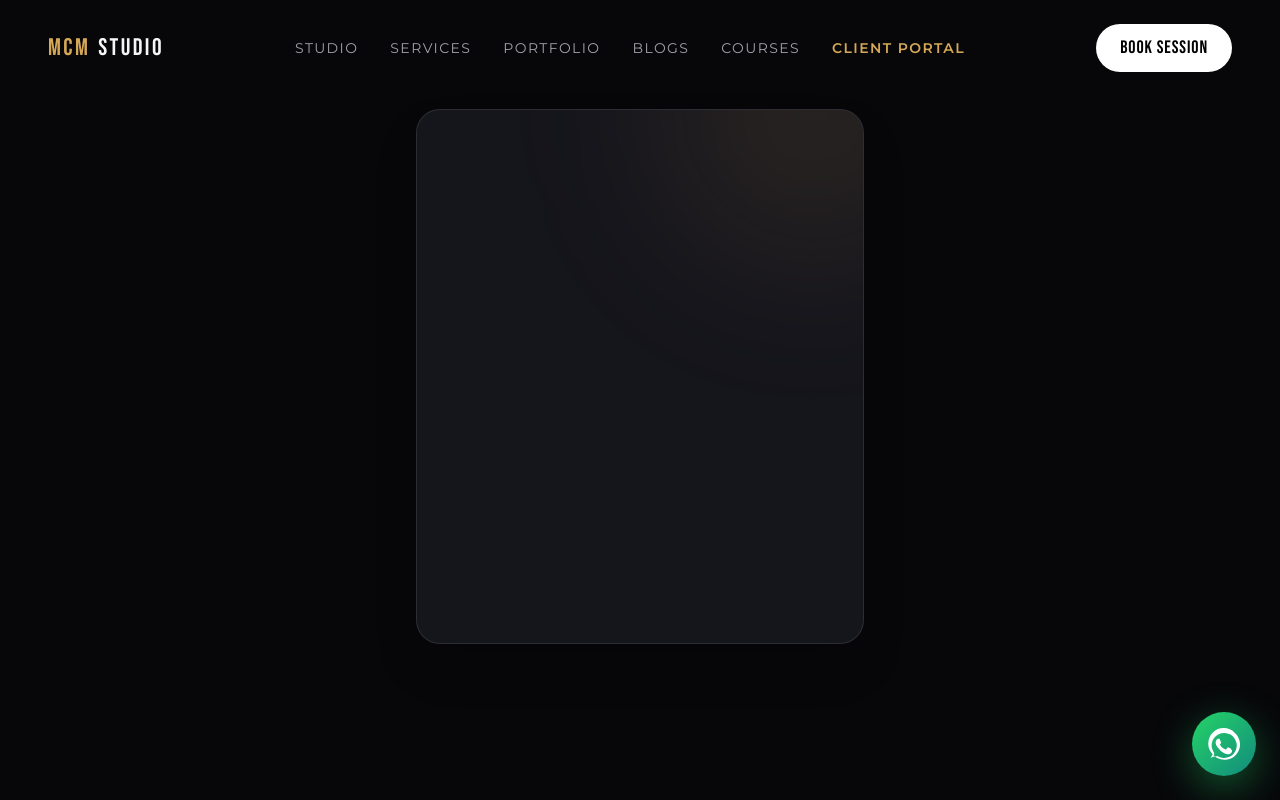
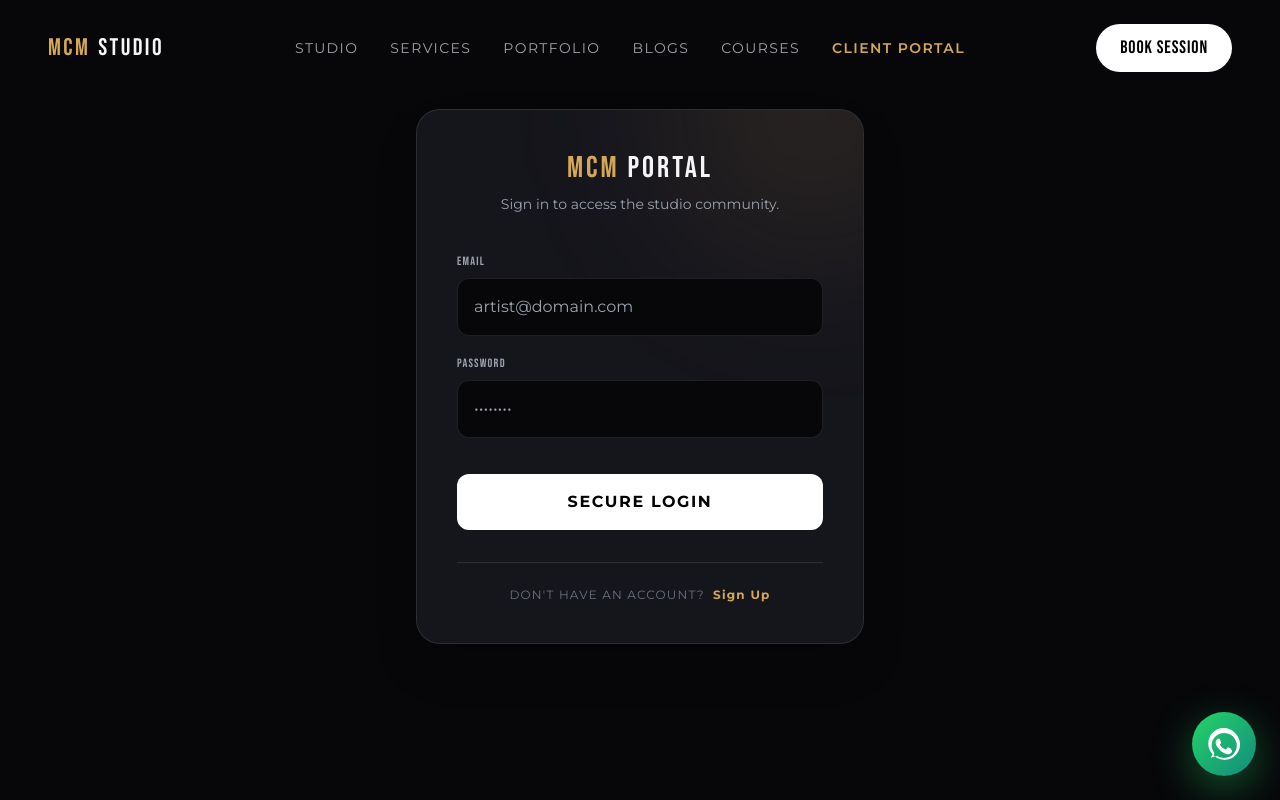
Before and after one commit to gks-prog/Middle-Class-Musicians-Gem, a Next.js app: page /auth/login in a window 1280 px wide. Shown: the top 800 px of the page. Built offline with nearby package versions, Linux system fonts and the light colour scheme.

Commit message:
Update page.tsx

```diff
--- a/src/app/auth/login/page.tsx
+++ b/src/app/auth/login/page.tsx
@@ -10,7 +10,6 @@ import { createClient } from "@/lib/supabase";
 export default function LoginPage() {
   const container = useRef<HTMLDivElement>(null);
   const router = useRouter();
-  const supabase = createClient();
 
   const [isSignUp, setIsSignUp] = useState(false);
   const [email, setEmail] = useState("");
@@ -18,17 +17,25 @@ export default function LoginPage() {
   const [loading, setLoading] = useState(false);
   const [feedback, setFeedback] = useState<{ type: "error" | "success"; message: string } | null>(null);
 
+  // Safe GSAP Animation (No CSS hidden traps)
   useGSAP(() => {
-    gsap.fromTo(".gsap-reveal",
-      { y: 30, opacity: 0 },
-      { y: 0, opacity: 1, duration: 1, stagger: 0.1, ease: "power3.out" }
-    );
+    gsap.from(".login-anim", {
+      y: 30,
+      opacity: 0,
+      duration: 1,
+      stagger: 0.1,
+      ease: "power3.out",
+      clearProps: "all"
+    });
   }, { scope: container });
 
   const handleAuth = async (e: React.FormEvent) => {
     e.preventDefault();
     setLoading(true);
     setFeedback(null);
+
+    // Instantiate Supabase safely on form submit
+    const supabase = createClient();
 
     try {
       if (isSignUp) {
@@ -51,7 +58,7 @@ export default function LoginPage() {
 
         if (error) throw error;
         setFeedback({ type: "success", message: "Authenticating..." });
-        router.push("/blogs"); // Redirect to blogs after login
+        router.push("/blogs"); // Redirect back to community
       }
     } catch (error: any) {
       setFeedback({ type: "error", message: error.message || "Authentication failed." });
@@ -65,7 +72,7 @@ export default function LoginPage() {
       <div className="w-full max-w-md p-10 rounded-3xl bg-[#15151c] border border-white/10 relative overflow-hidden shadow-2xl">
         <div className="absolute top-0 right-0 w-[300px] h-[300px] bg-[#d4a857]/10 blur-[80px] rounded-full pointer-events-none -translate-y-1/2 translate-x-1/3" />
 
-        <div className="relative z-10 text-center mb-10 gsap-reveal">
+        <div className="relative z-10 text-center mb-10 login-anim">
           <Link href="/" className="inline-block font-head text-3xl tracking-widest mb-2">
             <span className="text-[#d4a857]">MCM</span> PORTAL
           </Link>
@@ -82,8 +89,7 @@ export default function LoginPage() {
           </div>
         )}
 
-        {/* Input Details Form */}
-        <form onSubmit={handleAuth} className="relative z-10 flex flex-col gap-5 gsap-reveal">
+        <form onSubmit={handleAuth} className="relative z-10 flex flex-col gap-5 login-anim">
           <div>
             <label className="block font-head text-xs tracking-widest text-gray-400 mb-2 uppercase">Email</label>
             <input
@@ -117,7 +123,7 @@ export default function LoginPage() {
           </button>
         </form>
 
-        <div className="mt-8 text-center gsap-reveal relative z-10 border-t border-white/10 pt-6">
+        <div className="mt-8 text-center login-anim relative z-10 border-t border-white/10 pt-6">
           <p className="text-xs text-gray-500 uppercase tracking-widest">
             {isSignUp ? "Already have an account?" : "Don't have an account?"}{" "}
             <button
```
